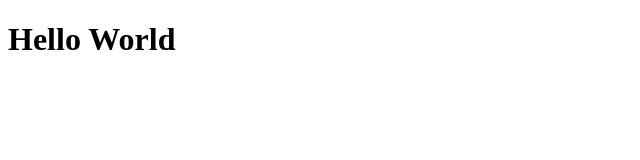
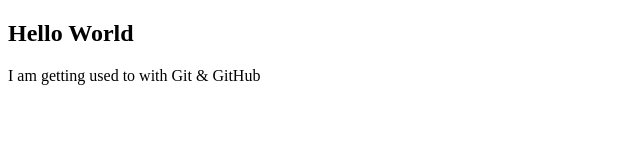
Before and after one commit to Shamratopu/first-html, a plain HTML site: page index.html in a window 1280 px wide. Shown: the whole page, without its empty margins (0-640 px from the left). Drawn offline with Linux system fonts and the light colour scheme.

Commit message:
new line
I have changed the heading tag and added a new line

```diff
--- a/index.html
+++ b/index.html
@@ -5,6 +5,7 @@
     <title>Hello World</title>
   </head>
   <body>
-    <h1>Hello World</h1>
+    <h2>Hello World</h2>
+    <p>I am getting used to with Git & GitHub</p>
   </body>
 </html>
```
